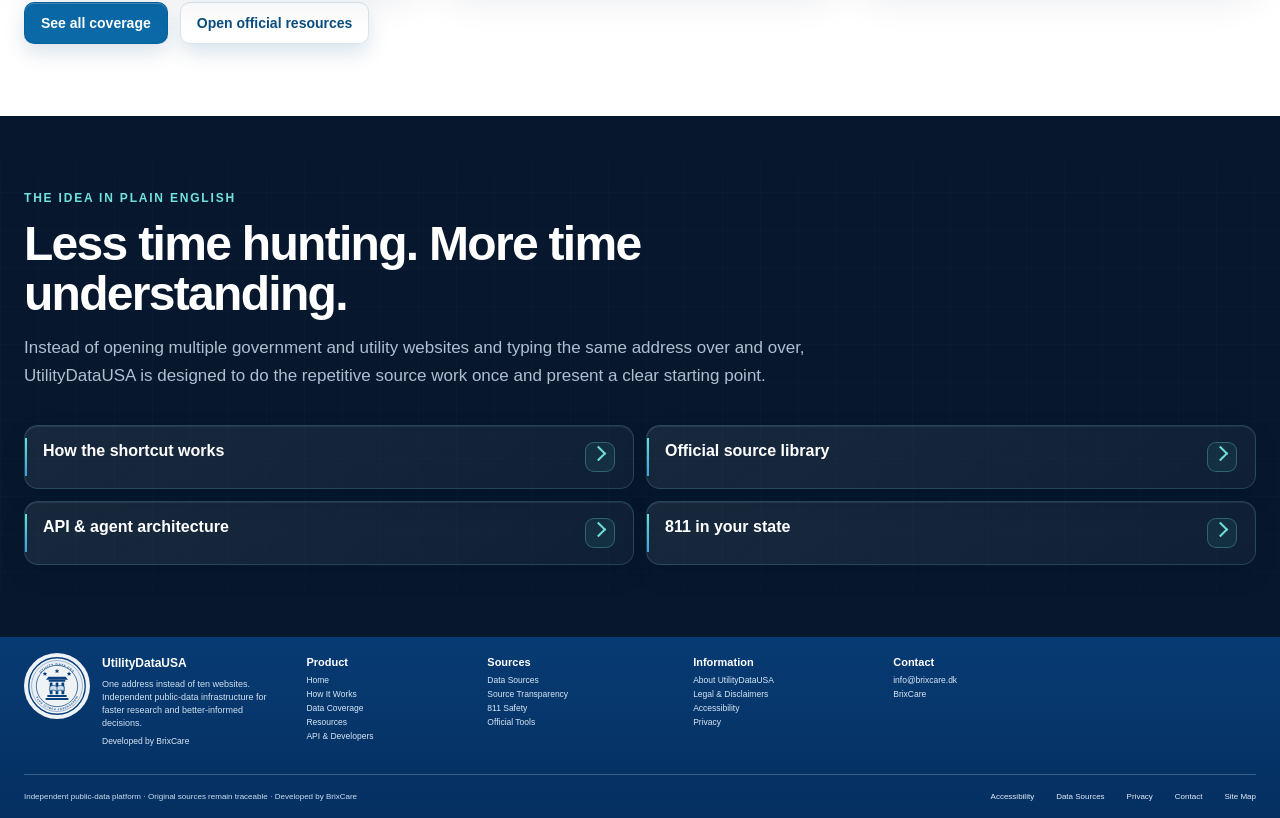
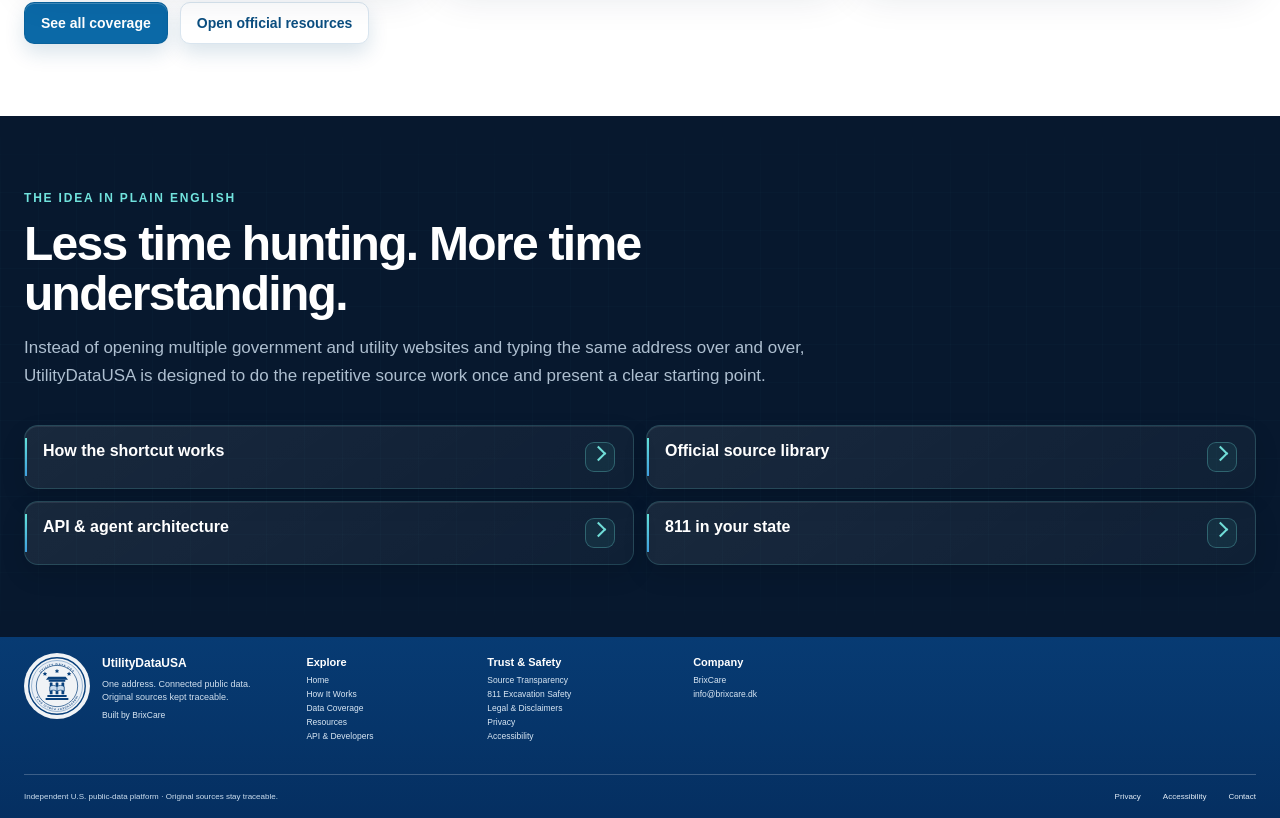
Before and after one commit to HenrikBrixCare/utilitydatausa, a Next.js app: page / in a window 1280 px wide. Shown: the part 1818-2636 px from the top of the page. Built offline with nearby package versions, Linux system fonts and the light colour scheme.

Commit message:
Simplify UtilityDataUSA footer and restore emblem

```diff
--- a/app/components/SiteChrome.tsx
+++ b/app/components/SiteChrome.tsx
@@ -61,23 +61,48 @@
 export function SiteFooter() {
   return (
     <footer className="portal-footer" id="help">
-      <div className="portal-container footer-main">
+      <div className="portal-container footer-main footer-main-compact">
         <div className="footer-brand">
           <img className="brand-emblem footer-emblem" src="/utilitydata-emblem.svg" alt="" aria-hidden="true" />
           <div>
             <strong>UtilityDataUSA</strong>
-            <p>One address instead of ten websites. Independent public-data infrastructure for faster research and better-informed decisions.</p>
-            <a href="https://brixcare.dk/en" target="_blank" rel="noreferrer">Developed by BrixCare</a>
+            <p>One address. Connected public data. Original sources kept traceable.</p>
+            <a className="footer-maker" href="https://brixcare.dk/en" target="_blank" rel="noreferrer">Built by BrixCare</a>
           </div>
         </div>
-        <div><h3>Product</h3><Link href="/">Home</Link><Link href="/how-it-works">How It Works</Link><Link href="/data-coverage">Data Coverage</Link><Link href="/resources">Resources</Link><Link href="/developers">API & Developers</Link></div>
-        <div><h3>Sources</h3><Link href="/resources#data-sources">Data Sources</Link><Link href="/resources#source-transparency">Source Transparency</Link><Link href="/resources#811">811 Safety</Link><Link href="/resources#official-tools">Official Tools</Link></div>
-        <div><h3>Information</h3><Link href="/how-it-works">About UtilityDataUSA</Link><Link href="/resources#disclaimer">Legal & Disclaimers</Link><Link href="/resources#accessibility">Accessibility</Link><Link href="/resources#privacy">Privacy</Link></div>
-        <div><h3>Contact</h3><a href="mailto:info@brixcare.dk">info@brixcare.dk</a><a href="https://brixcare.dk/en" target="_blank" rel="noreferrer">BrixCare</a></div>
+
+        <div className="footer-column">
+          <h3>Explore</h3>
+          <Link href="/">Home</Link>
+          <Link href="/how-it-works">How It Works</Link>
+          <Link href="/data-coverage">Data Coverage</Link>
+          <Link href="/resources">Resources</Link>
+          <Link href="/developers">API & Developers</Link>
+        </div>
+
+        <div className="footer-column">
+          <h3>Trust & Safety</h3>
+          <Link href="/resources#source-transparency">Source Transparency</Link>
+          <Link href="/resources#811">811 Excavation Safety</Link>
+          <Link href="/resources#disclaimer">Legal & Disclaimers</Link>
+          <Link href="/resources#privacy">Privacy</Link>
+          <Link href="/resources#accessibility">Accessibility</Link>
+        </div>
+
+        <div className="footer-column">
+          <h3>Company</h3>
+          <a href="https://brixcare.dk/en" target="_blank" rel="noreferrer">BrixCare</a>
+          <a href="mailto:info@brixcare.dk">info@brixcare.dk</a>
+        </div>
       </div>
-      <div className="portal-container footer-bottom">
-        <span>Independent public-data platform · Original sources remain traceable · Developed by BrixCare</span>
-        <nav><Link href="/resources#accessibility">Accessibility</Link><Link href="/resources#data-sources">Data Sources</Link><Link href="/resources#privacy">Privacy</Link><a href="mailto:info@brixcare.dk">Contact</a><Link href="/resources">Site Map</Link></nav>
+
+      <div className="portal-container footer-bottom footer-bottom-compact">
+        <span>Independent U.S. public-data platform · Original sources stay traceable.</span>
+        <nav aria-label="Footer utility links">
+          <Link href="/resources#privacy">Privacy</Link>
+          <Link href="/resources#accessibility">Accessibility</Link>
+          <a href="mailto:info@brixcare.dk">Contact</a>
+        </nav>
       </div>
     </footer>
   );
```
